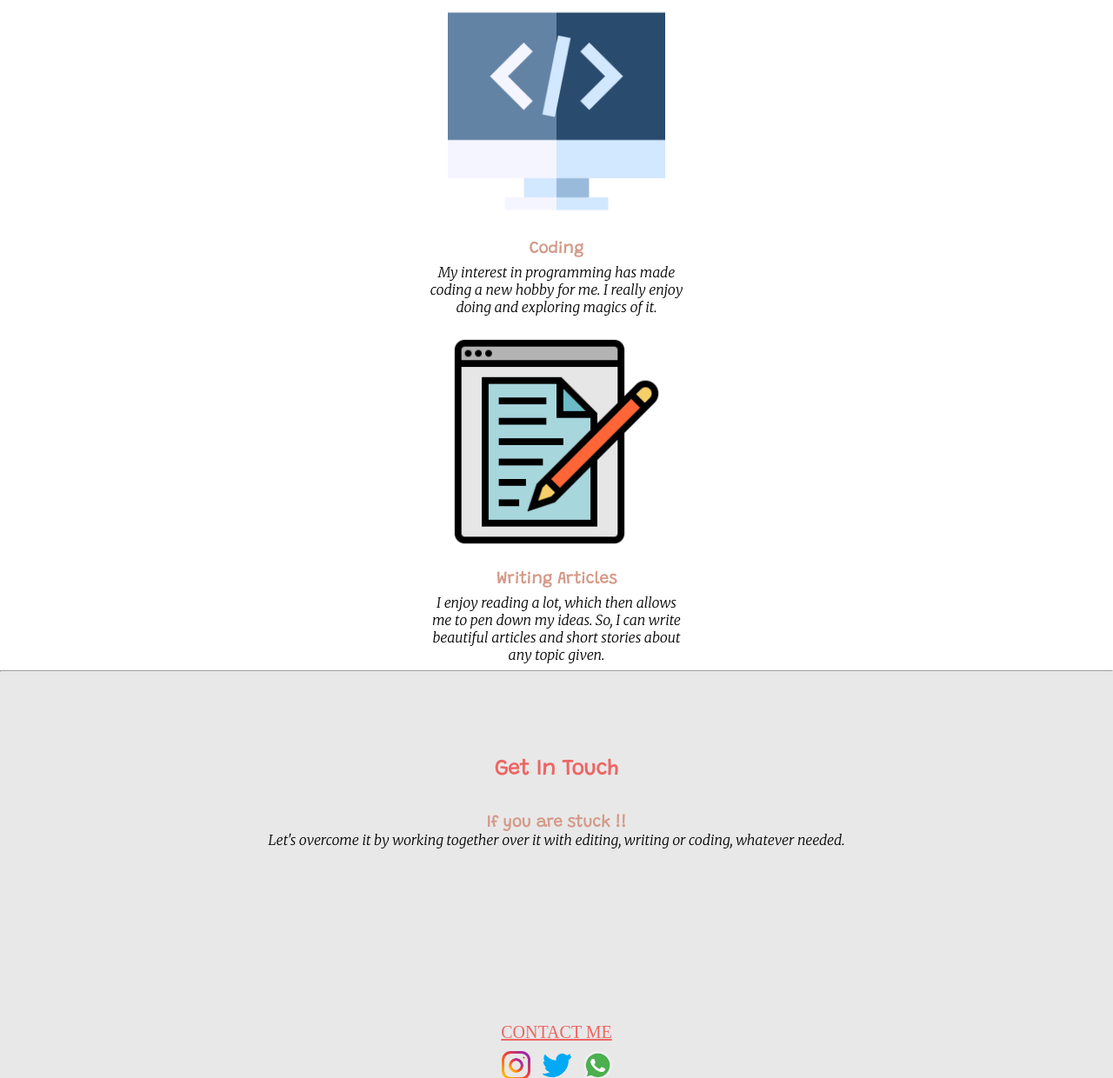
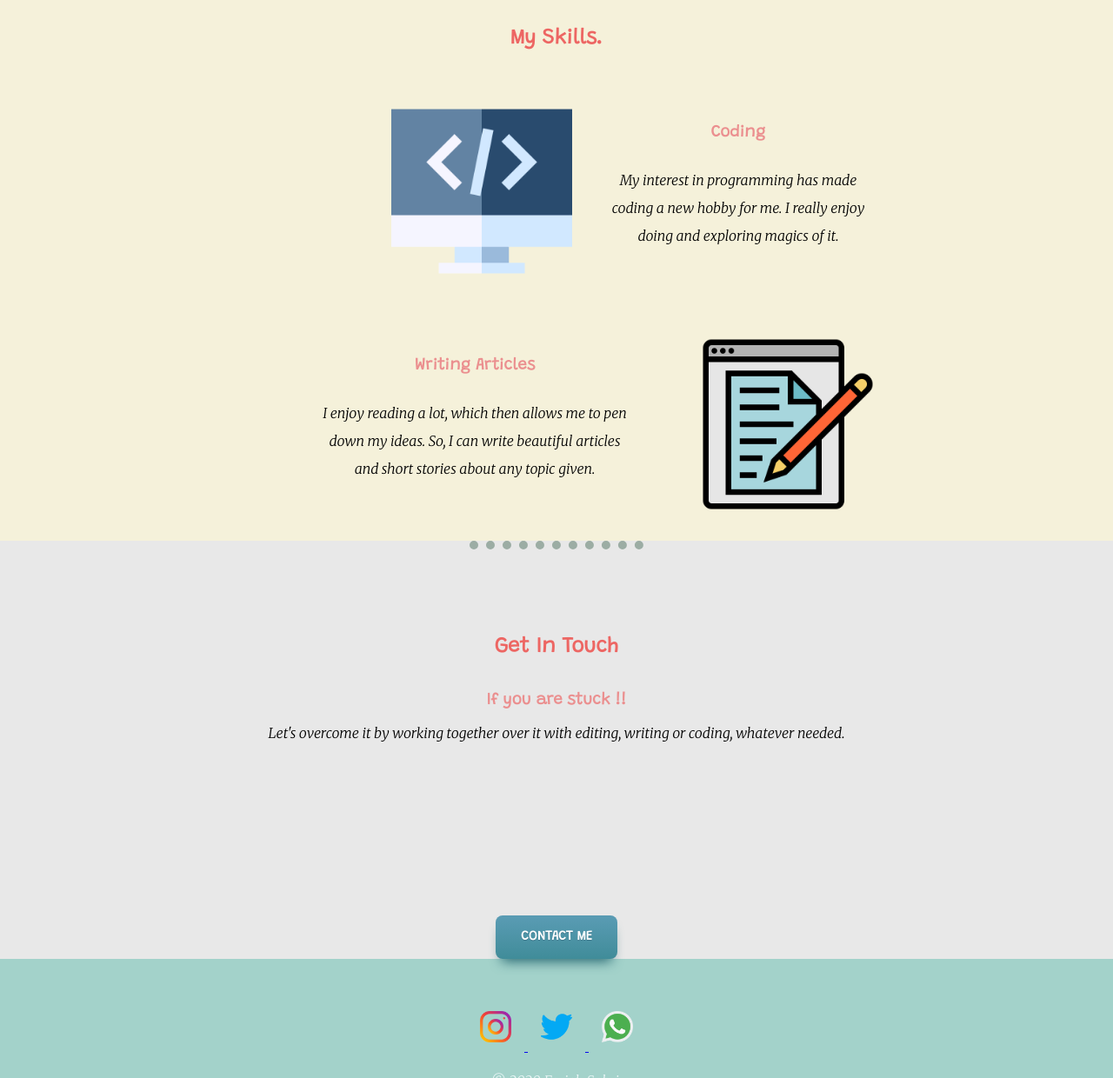
Before and after one commit to Sabri2F/webpage2, a plain HTML site: page index.html in a window 1280 px wide. Shown: the part 1560-2800 px from the top of the page at 87% size. Drawn offline with Linux system fonts and the light colour scheme; a web font is replaced by a local one.

Commit message:
Update styles.css

```diff
--- a/styles.css
+++ b/styles.css
@@ -4,9 +4,9 @@ body{
   text-align: center;
 }
 h1{
-  font-size: 50px;
+  font-size: 90px;
   color: #931a25;
-  margin: 0 0;
+  margin: 0 auto 0 auto;
   font-family: 'Dancing Script', cursive;
 }
 h2{
@@ -15,9 +15,18 @@ h2{
 }
 h3{
   font-family: 'Grandstander', cursive;
-  color: #d49a89;
-  margin: auto;
+  color: #eb8f8f;
 }
+
+hr{
+  border-style: dotted none none;
+  border-top-width: 10px;
+  border-color: #9cada4;
+  width: 200px;
+  margin-top: 0;
+
+}
+
 p{
   font-family: 'Merriweather', serif;
   margin: auto;
@@ -29,17 +38,29 @@ p{
   background-color: #d6e0f0;
 }
 
-.middle-container{
-  background-color: #f5f1da;
+.bottom-container{
+  background-color: #a3d2ca;
+  padding: 50px 0 20px;
 }
 
-.bottom-container{
+.prof{
+  background-color: #f6f6f6;
+}
+
+.skills{
+  background-color: #f5f1da;
+  margin-top: 0;
+}
+
+.contact-me{
   background-color: #e8e8e8;
+
 }
 
 .head{
   color: #e97171;
-  font-size: 20px;
+  font-size: 2.5rem;
+  font-weight: normal;
   font-family: 'Merriweather', serif;
 }
 
@@ -58,10 +79,6 @@ p{
 
 
 
-.prof{
-  background-color: #f6f6f6;
-}
-
 .pic{
   height: 180px;
   padding-top: 50px;
@@ -69,56 +86,101 @@ p{
 
 .profile{
   width: 300px;
-  margin: auto;
-  padding-bottom: 80px;
+  padding-bottom: 100px;
+
+
 }
 
-.tab1{
-  margin-left: 33%;
-  margin-top: 30px;
-}
-.code{
-  height: 250px;
-  margin: 20px;
-}
-.coding{
-  width: 300px;
-  margin-top: 7px;
+.skill-row1{
+  width: 50%;
+  margin: 40px auto auto 100px;
+  line-height: 2;
+  display: inline-block;
 }
 
+.code{
+  height: 13rem;
+  float: left;
+  margin: 0 30px auto 80px;
+}
+
+.skill-row2{
+  width: 50%;
+  margin: 60px auto auto 100px;
+  line-height: 2;
+  display: inline-block;
+}
 .article{
-  height: 250px;
-  margin: 20px;
+  height: 13rem;
+  float: right;
+  margin: 0 auto 30px 80px;
+
 }
-.write{
-  width: 300px;
-  margin-top: 7px;
+
+.btn {
+	-moz-box-shadow: 0px 10px 14px -7px #276873;
+	-webkit-box-shadow: 0px 10px 14px -7px #276873;
+	box-shadow: 0px 10px 14px -7px #276873;
+	background:-webkit-gradient( linear, left top, left bottom, color-stop(0.05, #599bb3), color-stop(1, #408c99) );
+	background:-moz-linear-gradient( center top, #599bb3 5%, #408c99 100% );
+	filter:progid:DXImageTransform.Microsoft.gradient(startColorstr='#599bb3', endColorstr='#408c99');
+	background-color:#599bb3;
+	-webkit-border-top-left-radius:8px;
+	-moz-border-radius-topleft:8px;
+	border-top-left-radius:8px;
+	-webkit-border-top-right-radius:8px;
+	-moz-border-radius-topright:8px;
+	border-top-right-radius:8px;
+	-webkit-border-bottom-right-radius:8px;
+	-moz-border-radius-bottomright:8px;
+	border-bottom-right-radius:8px;
+	-webkit-border-bottom-left-radius:8px;
+	-moz-border-radius-bottomleft:8px;
+	border-bottom-left-radius:8px;
+text-indent:0;
+	display:inline-block;
+	color:#ffffff;
+	font-family: 'Grandstander', cursive;
+	font-size:15px;
+	font-weight:bold;
+	font-style:normal;
+height:50px;
+	line-height:50px;
+width:140px;
+	text-decoration:none;
+	text-align:center;
+	text-shadow:0px 1px 0px #3d768a;
+}
+.btn:hover {
+	background:-webkit-gradient( linear, left top, left bottom, color-stop(0.05, #30e3cb), color-stop(1, #599bb3) );
+	background:-moz-linear-gradient( center top, #30e3cb 5%, #599bb3 100% );
+	filter:progid:DXImageTransform.Microsoft.gradient(startColorstr='#30e3cb', endColorstr='#599bb3');
+	background-color:#30e3cb;
+}
+.btn:active {
+	position:relative;
+	top:1px;
+}
+
+.insta{
+  height: 36px;
+  margin: 10px 15px;
+}
+.tweet{
+  height: 36px;
+  margin: 10px 15px;
+}
+.whatsapp{
+  height: 36px;
+  margin: 10px 15px;
 }
 
 
-
-
-
-.contact-me{
-  background-color: #e8e8e8;
-
-}
-.btn{
-  color: #ed6663;
-  font-size: 20px;
-}
-.insta{
-  height: 33px;
-  margin: 10px 5px;
-}
-.tweet{
-  height: 33px;
-  margin: 10px 5px;
-}
-.whatsapp{
-  height: 33px;
-  margin: 10px 5px;
-}
 .last{
   padding-bottom: 200px;
 }
+
+.copywrite{
+  color: #eaf6f6;
+  padding: 20px 0;
+}
```
